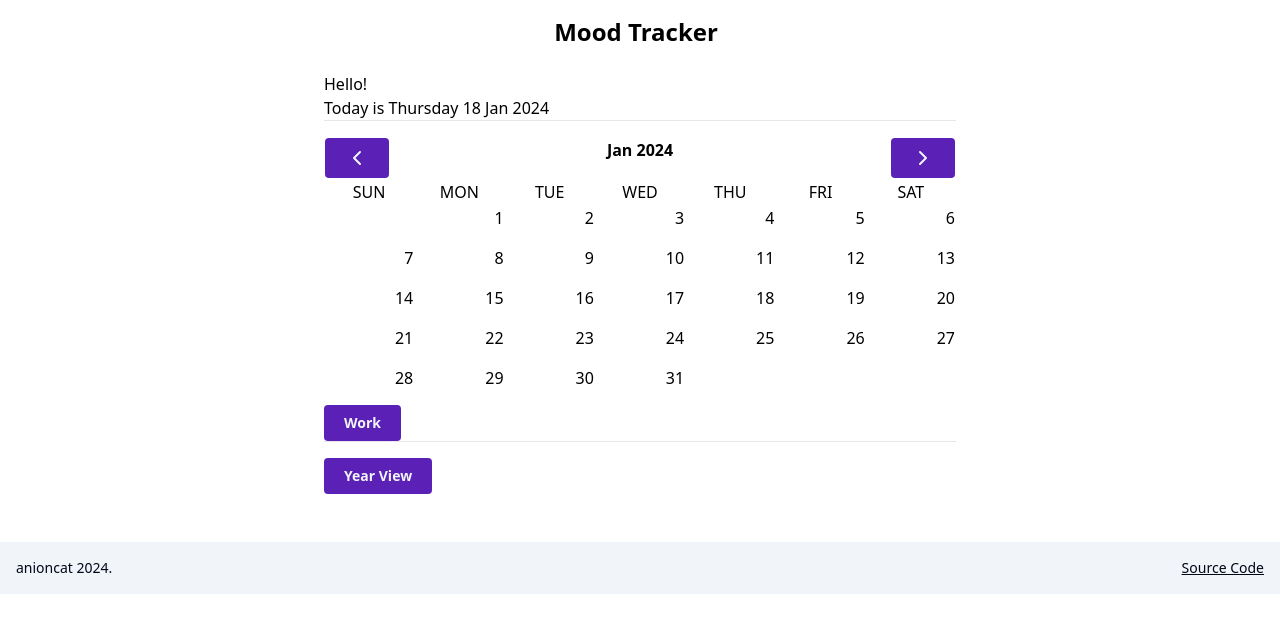
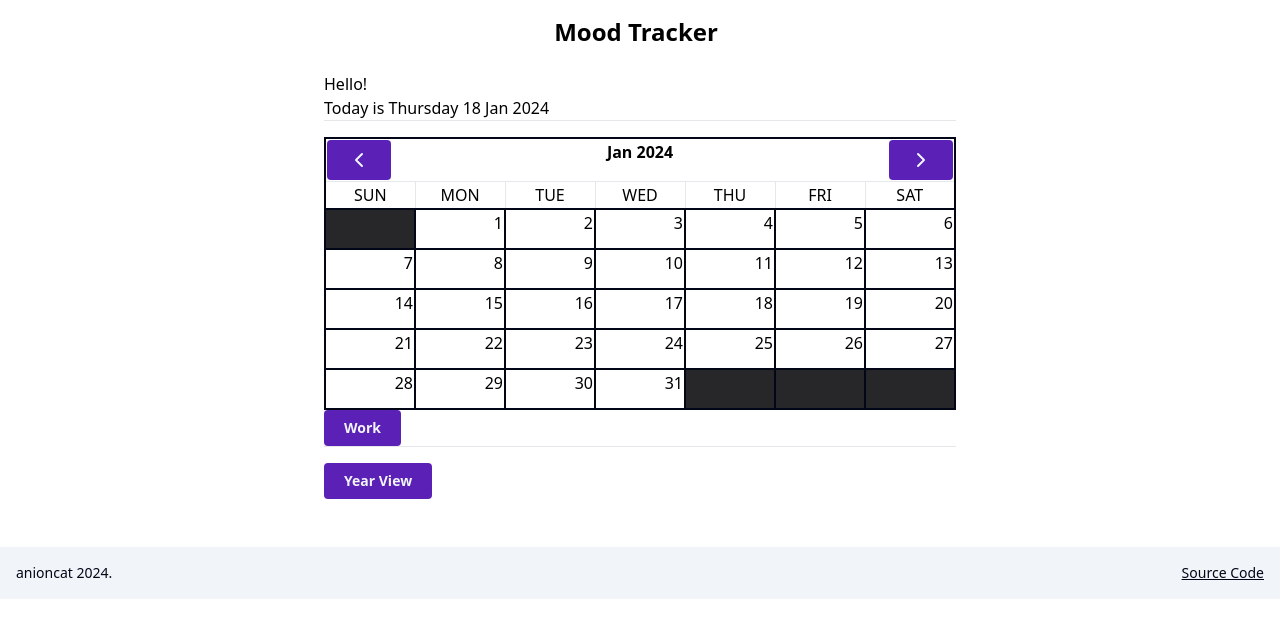
Before and after one commit to anioncat/habit-tracker, a React (Vite) app in the folder frontend/: page / in a window 1280 px wide. Shown: the top 638 px of the page. Built offline with nearby package versions, Linux system fonts and the light colour scheme.

Commit message:
tailwind monthview

```diff
--- a/frontend/src/appStyle.css
+++ b/frontend/src/appStyle.css
@@ -638,6 +638,14 @@ video {
   display: table;
 }
 
+.h-10 {
+  height: 2.5rem;
+}
+
+.h-full {
+  height: 100%;
+}
+
 .min-h-12 {
   min-height: 3rem;
 }
@@ -660,6 +668,10 @@ video {
 
 .flex-1 {
   flex: 1 1 0%;
+}
+
+.table-fixed {
+  table-layout: fixed;
 }
 
 .cursor-pointer {
@@ -686,6 +698,10 @@ video {
           appearance: none;
 }
 
+.flex-row {
+  flex-direction: row;
+}
+
 .items-center {
   align-items: center;
 }
@@ -694,12 +710,28 @@ video {
   justify-content: center;
 }
 
+.justify-between {
+  justify-content: space-between;
+}
+
 .gap-2 {
   gap: 0.5rem;
 }
 
 .gap-4 {
   gap: 1rem;
+}
+
+.divide-y-2 > :not([hidden]) ~ :not([hidden]) {
+  --tw-divide-y-reverse: 0;
+  border-top-width: calc(2px * calc(1 - var(--tw-divide-y-reverse)));
+  border-bottom-width: calc(2px * var(--tw-divide-y-reverse));
+}
+
+.divide-x-2 > :not([hidden]) ~ :not([hidden]) {
+  --tw-divide-x-reverse: 0;
+  border-right-width: calc(2px * var(--tw-divide-x-reverse));
+  border-left-width: calc(2px * calc(1 - var(--tw-divide-x-reverse)));
 }
 
 .rounded {
@@ -714,8 +746,21 @@ video {
   border-width: 0px;
 }
 
+.border-2 {
+  border-width: 2px;
+}
+
+.border-y-2 {
+  border-top-width: 2px;
+  border-bottom-width: 2px;
+}
+
 .border-solid {
   border-style: solid;
+}
+
+.border-double {
+  border-style: double;
 }
 
 .border-slate-950 {
@@ -746,6 +791,31 @@ video {
 .bg-white {
   --tw-bg-opacity: 1;
   background-color: rgb(255 255 255 / var(--tw-bg-opacity));
+}
+
+.bg-zinc-800 {
+  --tw-bg-opacity: 1;
+  background-color: rgb(39 39 42 / var(--tw-bg-opacity));
+}
+
+.bg-red-500 {
+  --tw-bg-opacity: 1;
+  background-color: rgb(239 68 68 / var(--tw-bg-opacity));
+}
+
+.bg-yellow-500 {
+  --tw-bg-opacity: 1;
+  background-color: rgb(234 179 8 / var(--tw-bg-opacity));
+}
+
+.bg-orange-500 {
+  --tw-bg-opacity: 1;
+  background-color: rgb(249 115 22 / var(--tw-bg-opacity));
+}
+
+.bg-lime-500 {
+  --tw-bg-opacity: 1;
+  background-color: rgb(132 204 22 / var(--tw-bg-opacity));
 }
 
 .p-1 {
@@ -788,6 +858,10 @@ video {
 
 .pb-12 {
   padding-bottom: 3rem;
+}
+
+.text-center {
+  text-align: center;
 }
 
 .text-sm {
@@ -846,6 +920,11 @@ video {
   filter: var(--tw-blur) var(--tw-brightness) var(--tw-contrast) var(--tw-grayscale) var(--tw-hue-rotate) var(--tw-invert) var(--tw-saturate) var(--tw-sepia) var(--tw-drop-shadow);
 }
 
+.hover\:brightness-125:hover {
+  --tw-brightness: brightness(1.25);
+  filter: var(--tw-blur) var(--tw-brightness) var(--tw-contrast) var(--tw-grayscale) var(--tw-hue-rotate) var(--tw-invert) var(--tw-saturate) var(--tw-sepia) var(--tw-drop-shadow);
+}
+
 .focus\:border-violet-800:focus {
   --tw-border-opacity: 1;
   border-color: rgb(91 33 182 / var(--tw-border-opacity));
@@ -863,6 +942,11 @@ video {
 
 .active\:brightness-90:active {
   --tw-brightness: brightness(.9);
+  filter: var(--tw-blur) var(--tw-brightness) var(--tw-contrast) var(--tw-grayscale) var(--tw-hue-rotate) var(--tw-invert) var(--tw-saturate) var(--tw-sepia) var(--tw-drop-shadow);
+}
+
+.active\:brightness-95:active {
+  --tw-brightness: brightness(.95);
   filter: var(--tw-blur) var(--tw-brightness) var(--tw-contrast) var(--tw-grayscale) var(--tw-hue-rotate) var(--tw-invert) var(--tw-saturate) var(--tw-sepia) var(--tw-drop-shadow);
 }
 
@@ -893,6 +977,10 @@ video {
 
 .\[\&_a\]\:gap-4 a {
   gap: 1rem;
+}
+
+.\[\&_a\]\:text-right a {
+  text-align: right;
 }
 
 .\[\&_a\]\:text-inherit a {
--- a/frontend/src/components/MonthView/MonthView.tsx
+++ b/frontend/src/components/MonthView.tsx
@@ -1,21 +1,11 @@
 import { useCallback, useEffect, useMemo, useState } from 'react'
 
 import dayjs, { Dayjs } from 'dayjs'
-import {
-  MonthTableWeekHeader,
-  MonthTableWeekHeaderRow,
-  MonthTable,
-  MonthTableHeader,
-  MonthTableRow,
-  WeekDay,
-  WeekDayLink,
-  MonthTableHead,
-  MonthTableHeaderContainer,
-} from './monthViewStyle'
-import Button from '../Button'
-import { useJournalDayStore } from '../../stores'
-import { JournalDay, Scale } from '../../types/ProjectTypes'
+import Button from './Button'
+import { useJournalDayStore } from '../stores'
+import { JournalDay, Scale } from '../types/ProjectTypes'
 import { ChevronLeft, ChevronRight } from 'lucide-react'
+import { AppColor } from '../config/style'
 
 type MonthViewProps = {
   initialTime: Dayjs
@@ -105,13 +95,52 @@ const MonthView = ({ initialTime: inTime }: MonthViewProps) => {
     setTime(time.add(1, 'month'))
   }
 
+  const MonthTableWeekHeader = ({
+    children,
+  }: {
+    children: React.ReactNode
+  }) => <td className="text-center border">{children}</td>
+
+  const WeekDay = ({
+    children,
+    today = false,
+    blank = false,
+    score,
+  }: {
+    children?: React.ReactNode
+    today?: boolean
+    blank?: boolean
+    score?: number
+  }) => {
+    const todayStyle = ''
+    return (
+      <td
+        className={`
+          h-10
+          border-2 border-double ${AppColor.borderColor}
+          ${blank ? AppColor.disabledBg : 'cursor-pointer'}
+          ${today ? todayStyle : ''}
+          active:brightness-90
+          hover:brightness-125
+          [&_a]:text-right
+          ${AppColor.getScore(score)}
+        `}>
+        {children}
+      </td>
+    )
+  }
+
+  const WeekDayLink = ({ children }: { children: React.ReactNode }) => (
+    <div className="w-full h-full">{children}</div>
+  )
+
   return (
     <>
-      <MonthTable>
-        <MonthTableHead>
-          <MonthTableRow>
-            <MonthTableHeader colSpan={7}>
-              <MonthTableHeaderContainer>
+      <table className="table-fixed w-full">
+        <thead className={`border-2 ${AppColor.borderColor}`}>
+          <tr>
+            <th colSpan={7}>
+              <div className="flex flex-row justify-between">
                 <Button onClick={previousMonth}>
                   <ChevronLeft />
                 </Button>
@@ -119,10 +148,10 @@ const MonthView = ({ initialTime: inTime }: MonthViewProps) => {
                 <Button onClick={nextMonth}>
                   <ChevronRight />
                 </Button>
-              </MonthTableHeaderContainer>
-            </MonthTableHeader>
-          </MonthTableRow>
-          <MonthTableWeekHeaderRow>
+              </div>
+            </th>
+          </tr>
+          <tr>
             <MonthTableWeekHeader>SUN</MonthTableWeekHeader>
             <MonthTableWeekHeader>MON</MonthTableWeekHeader>
             <MonthTableWeekHeader>TUE</MonthTableWeekHeader>
@@ -130,23 +159,23 @@ const MonthView = ({ initialTime: inTime }: MonthViewProps) => {
             <MonthTableWeekHeader>THU</MonthTableWeekHeader>
             <MonthTableWeekHeader>FRI</MonthTableWeekHeader>
             <MonthTableWeekHeader>SAT</MonthTableWeekHeader>
-          </MonthTableWeekHeaderRow>
-        </MonthTableHead>
+          </tr>
+        </thead>
         <tbody>
           {generateWeeks().map((w: number[], i) => (
-            <MonthTableRow key={i}>
+            <tr key={i}>
               {w.map((d: number, j) =>
                 d < 0 ? (
-                  <WeekDay key={`${i}-${j}`} $blank></WeekDay>
+                  <WeekDay key={`${i}-${j}`} blank></WeekDay>
                 ) : (
                   <WeekDay
                     key={`${i}-${j}`}
-                    $today={
+                    today={
                       d === now.date() &&
                       now.month() === time.month() &&
                       now.year() === time.year()
                     }
-                    $score={moodData[d]}>
+                    score={moodData[d] ?? undefined}>
                     <a
                       href={`/entry/${time.year()}/${
                         month + 1
@@ -156,10 +185,10 @@ const MonthView = ({ initialTime: inTime }: MonthViewProps) => {
                   </WeekDay>
                 )
               )}
-            </MonthTableRow>
+            </tr>
           ))}
         </tbody>
-      </MonthTable>
+      </table>
       <Button onClick={() => setMoodType((moodType + 1) % 2)}>
         {moodType === 0 ? 'Work' : 'General'}
       </Button>
--- a/frontend/src/components/MonthView/monthViewStyle.ts
+++ /dev/null
@@ -1,64 +0,0 @@
-import { styled } from 'goober'
-
-export const MonthTable = styled('table')`
-  table-layout: fixed;
-  width: 100%;
-`
-
-export const MonthTableHead = styled('thead')`
-  border: 0.2em solid var(--black);
-`
-
-export const MonthTableHeader = styled('th')``
-
-export const MonthTableHeaderContainer = styled('div')`
-  display: flex;
-  flex-direction: row;
-  justify-content: space-between;
-`
-
-export const MonthTableRow = styled('tr')``
-
-export const MonthTableWeekHeaderRow = styled('tr')``
-
-export const MonthTableWeekHeader = styled('td')`
-  text-align: center;
-`
-
-export const WeekDay = styled('td')<{
-  $blank?: boolean
-  $today?: boolean
-  $score?: number | null
-}>`
-  height: 2.5em;
-  border: 0.2em ridge var(--black);
-
-  ${(p) => (p.$blank ? 'background: var(--secondary);' : 'cursor: pointer;')}
-
-  ${(p) => (p.$today ? 'border: 0.2em solid var(--primary-lite);' : undefined)}
-
-  ${(p) =>
-    p.$score !== 0 && !p.$score
-      ? undefined
-      : p.$score >= 0 && p.$score <= 4
-      ? `background: var(--scale-${p.$score + 1});`
-      : undefined}
-
-  // Det. background colour
-
-
-  &:hover {
-    filter: brightness(0.94);
-  }
-
-  & > a {
-    text-align: right;
-    text-decoration: none;
-    color: var(--black);
-  }
-`
-
-export const WeekDayLink = styled('div')`
-  width: 100%;
-  height: 100%;
-`
--- a/frontend/src/components/index.ts
+++ b/frontend/src/components/index.ts
@@ -5,5 +5,5 @@ export { default as Footer } from './Footer'
 export { default as Button } from './Button'
 export { default as Input } from './Input'
 
-export { default as MonthView } from './MonthView/MonthView'
+export { default as MonthView } from './MonthView'
 export { default as YearView } from './YearView/YearView'
--- a/frontend/src/config/style.ts
+++ b/frontend/src/config/style.ts
@@ -14,6 +14,7 @@ export const AppColor = {
 
   // Disabled
   disabledButtonBg: 'disabled:bg-zinc-800',
+  disabledBg: 'bg-zinc-800',
 
   // Background
   backgroundColor: 'bg-white',
@@ -26,4 +27,28 @@ export const AppColor = {
 
   // Secondary
   secondaryBg: 'bg-red-100',
+
+  // Scores
+  score0Bg: 'bg-red-500',
+  score1Bg: 'bg-orange-500',
+  score2Bg: 'bg-yellow-500',
+  score3Bg: 'bg-lime-500',
+  score4Bg: 'bg-greed-500',
+
+  getScore: (score: number | undefined): string => {
+    switch (score) {
+      case 0:
+        return AppColor.score0Bg
+      case 1:
+        return AppColor.score1Bg
+      case 2:
+        return AppColor.score2Bg
+      case 3:
+        return AppColor.score3Bg
+      case 4:
+        return AppColor.score4Bg
+      default:
+        return ''
+    }
+  },
 }
```
